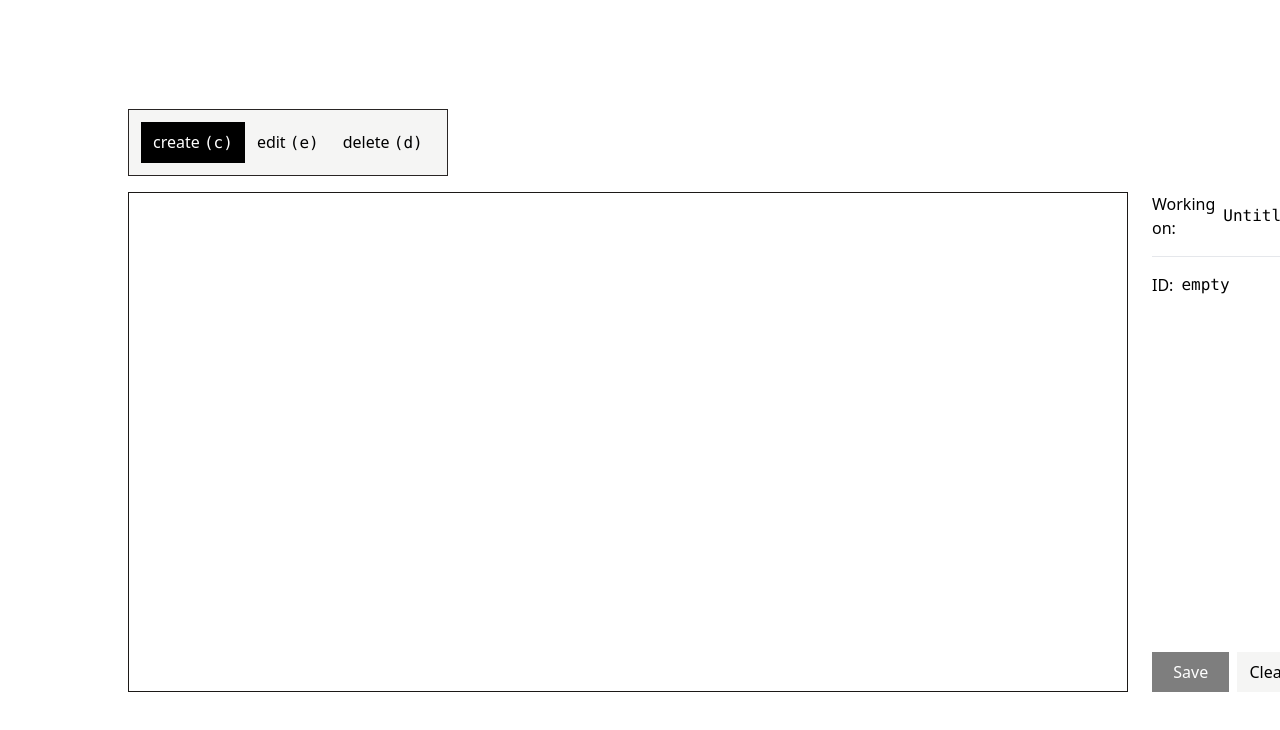
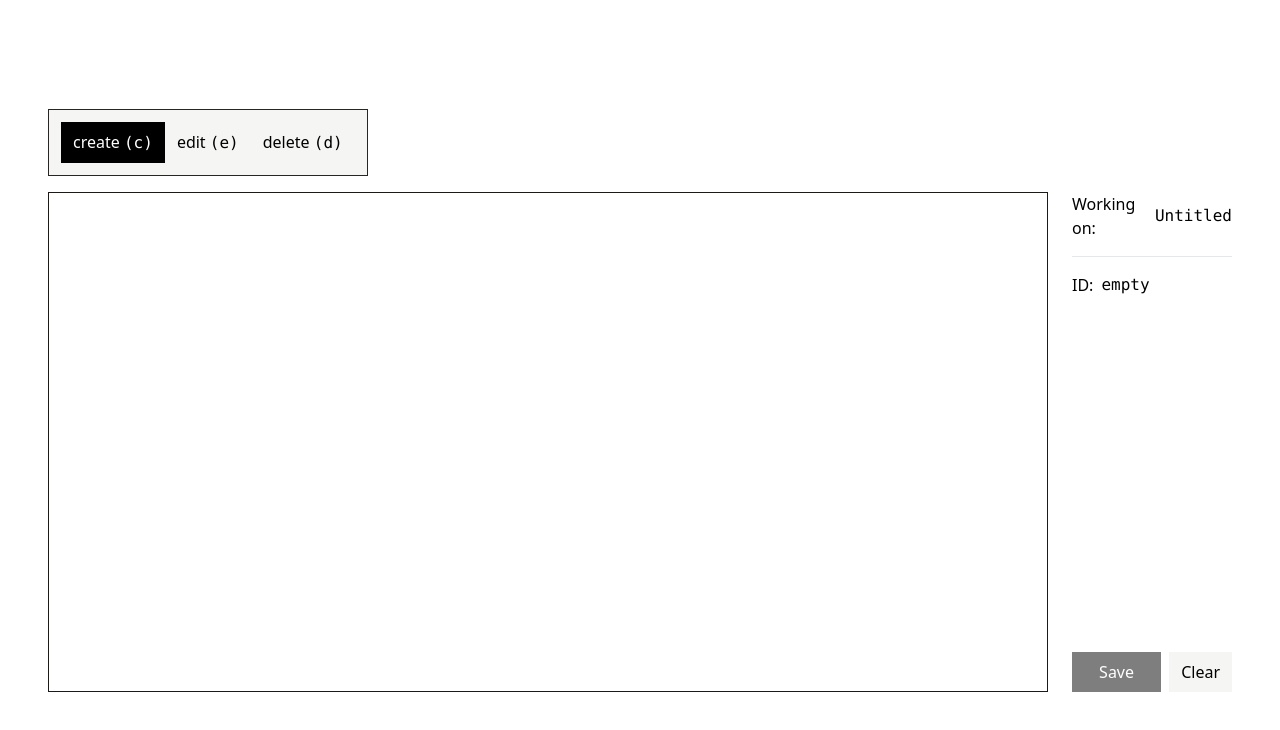
Before and after one commit to HuriHuchi/map-editor-poc, a React (Vite) app: page / in a window 1280 px wide. Shown: the top 730 px of the page. Built offline with nearby package versions, Linux system fonts and the light colour scheme.

Commit message:
refactor: update layout structure and enhance mode management

```diff
--- a/src/App.tsx
+++ b/src/App.tsx
@@ -2,8 +2,8 @@ import { Editor, Panel, Toolbar, History } from './components'
 
 export default function App() {
   return (
-    <div className='min-h-screen'>
-      <main className='w-4/5 h-screen flex flex-col justify-center mx-auto'>
+    <div className='absolute inset-0'>
+      <main className='h-full flex flex-col justify-center px-12'>
         <Toolbar />
         <div className='flex gap-6'>
           <Editor />
--- a/src/components/Toolbar/Toolbar.tsx
+++ b/src/components/Toolbar/Toolbar.tsx
@@ -1,5 +1,5 @@
 import { useActions, useMode } from '@/stores'
-import { Mode } from '@/types'
+import { Mode, MODES } from '@/types'
 import { Button } from '@/components'
 import { useEffect } from 'react'
 
@@ -26,7 +26,7 @@ export function Toolbar() {
 
   return (
     <div className='p-3 bg-stone-100 border border-stone-800 self-start mb-4'>
-      {(['create', 'edit', 'delete'] as Mode[]).map((m) => (
+      {(Object.values(MODES)).map((m) => (
         <Button
           key={m}
           variant={m === mode ? 'primary' : 'secondary'}
--- a/src/types.ts
+++ b/src/types.ts
@@ -1,4 +1,10 @@
-export type Mode = 'edit' | 'create' | 'delete'
+export const MODES = {
+  create: 'create',
+  edit: 'edit',
+  delete: 'delete',
+} as const
+
+export type Mode = (typeof MODES)[keyof typeof MODES]
 export type Position = { x: number; y: number }
 
 export type Entity = {
```
